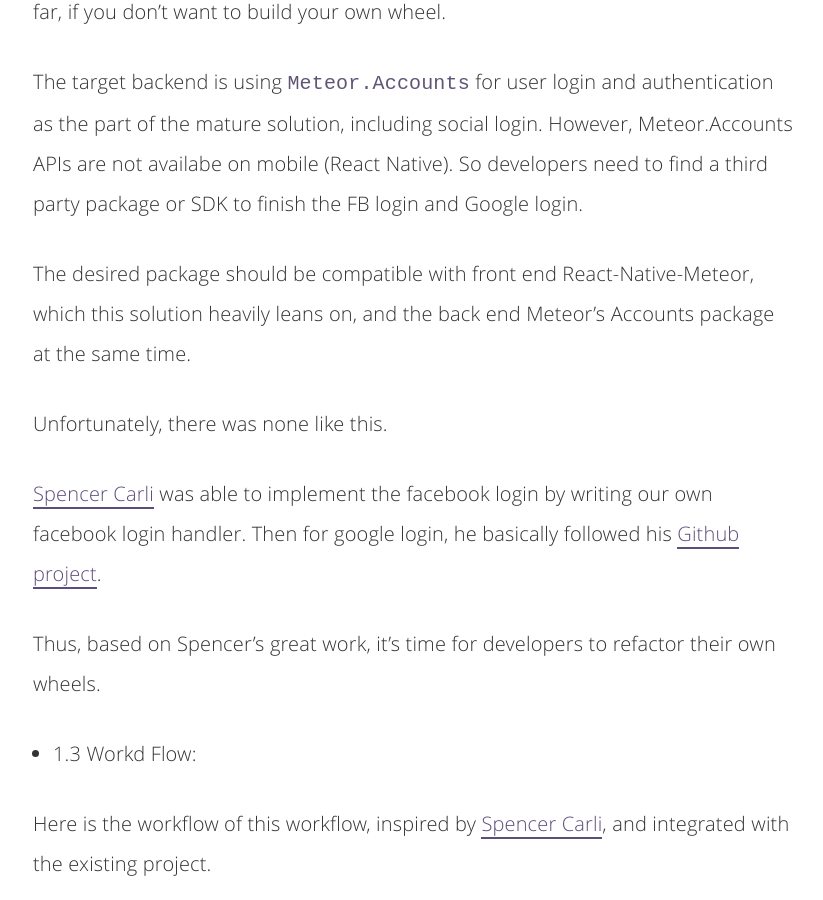
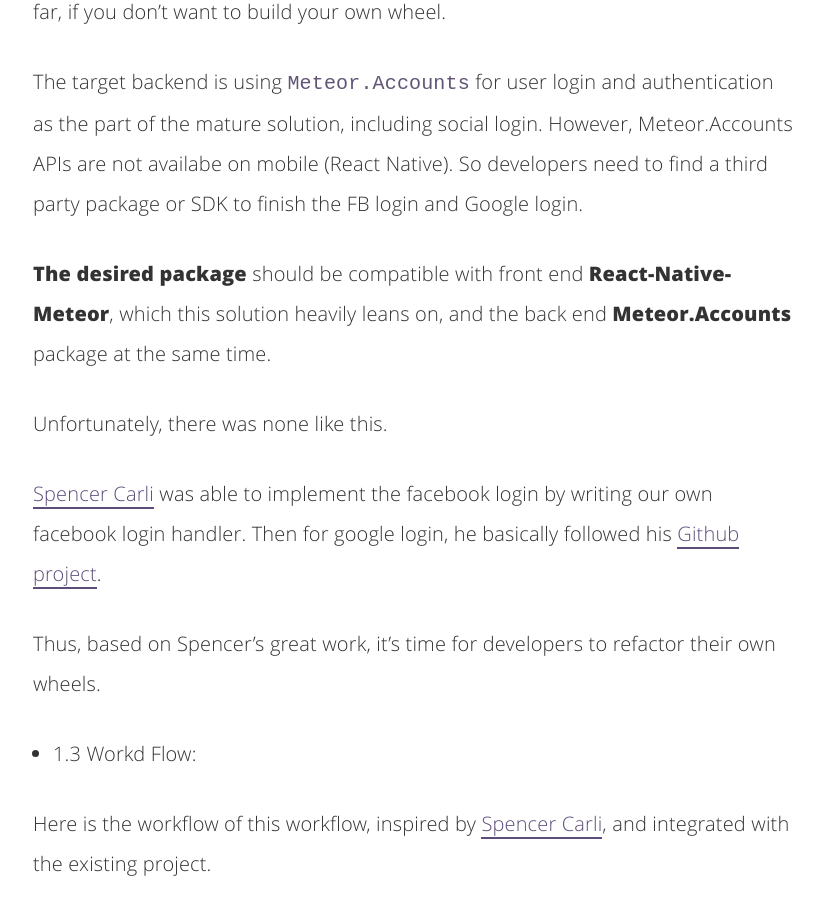
Before and after one commit to zywkloo/zywkloo.github.io, a Jekyll site: the page built from _posts/2019-09-05-React-Native-Meteor-SocialLogin.md, in a window 1280 px wide and 900 px high, scrolled down 1019 px. Shown: the whole window, without its empty margins (227-1050 px from the left). Built offline with Jekyll 4.4.1, drawn with Linux system fonts in a browser that asks for light colours; comment, search, counter and statistics services are not loaded.

```diff
--- a/_posts/2019-09-05-React-Native-Meteor-SocialLogin.md
+++ b/_posts/2019-09-05-React-Native-Meteor-SocialLogin.md
@@ -29,7 +29,7 @@ When it comes to mobile, the maturity might become a problem. As the combo of Re
 
 The target backend is using `Meteor.Accounts` for user login and authentication as the part of the mature solution, including social login. However, Meteor.Accounts APIs are not availabe on mobile (React Native). So developers need to find a third party package or SDK to finish the FB login and Google login.
 
-The desired package should be compatible with front end React-Native-Meteor, which this solution heavily leans on, and the back end Meteor's Accounts package at the same time.
+__The desired package__ should be compatible with front end __React-Native-Meteor__, which this solution heavily leans on, and the back end __Meteor.Accounts__ package at the same time.
 
 Unfortunately, there was none like this.
 
```
